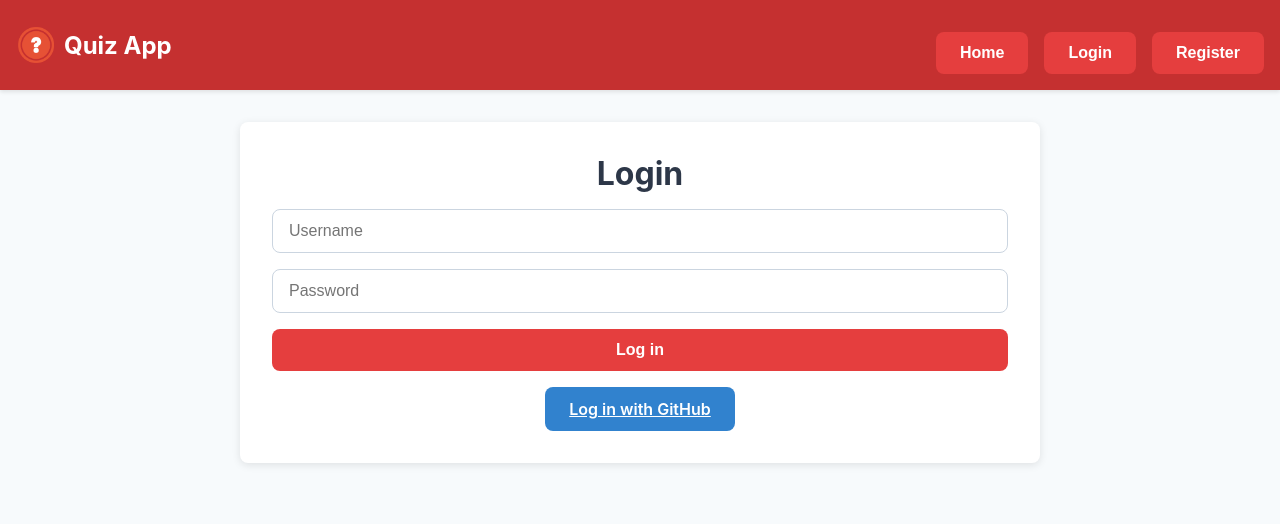
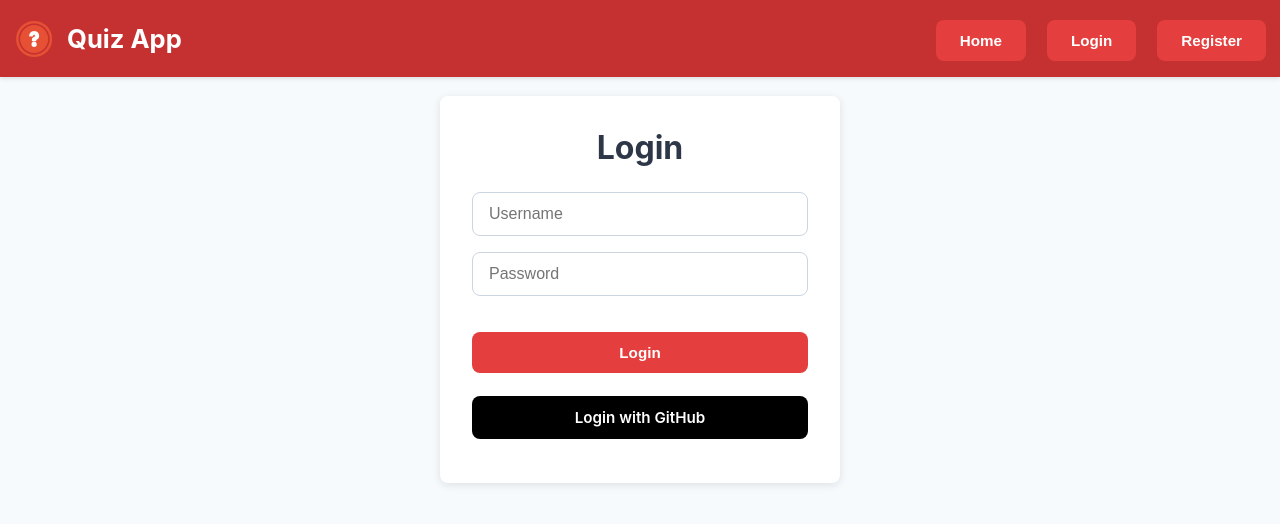
Before and after one commit to Furkyleon/geoquiz, a React (Create React App) app in the folder frontend/: page /login in a window 1280 px wide. Shown: the top 524 px of the page. Built offline with nearby package versions, Linux system fonts and the light colour scheme.

Commit message:
design updates

```diff
--- a/frontend/public/styles.css
+++ b/frontend/public/styles.css
@@ -1,8 +1,7 @@
 :root {
     --color-primary: #e53e3e;
     --color-primary-dark: #c53030;
-    --color-secondary: #3182ce;
-    --color-secondary-dark: #2b6cb0;
+    --color-primary-light: #e06868;
     --color-light: #f7fafc;
     --color-card-bg: #ffffff;
     --color-text: #2d3748;
@@ -28,6 +27,44 @@ body {
     padding: 1rem;
 }
 
+.container.profile {
+    max-width: 400px;
+    margin: 2rem auto;
+}
+
+.container.quiz-page {
+    display: flex;
+    justify-content: center;
+    align-items: center;
+    min-height: 80vh;
+    flex-direction: column;
+    max-width: 500px;
+}
+
+.container.profile p {
+    margin-bottom: 5px;
+}
+
+.container.quiz-page p {
+    margin-bottom: 20px;
+}
+
+.container.quiz-history p.no-quiz {
+    margin-top: 25px;
+    text-align: center;
+}
+
+.container.register-page,
+.container.login-page {
+    max-width: 400px;
+    margin: 2rem auto;
+}
+
+.container.register-page h2,
+.container.login-page h2 {
+    margin-bottom: 25px;
+}
+
 .card {
     background: var(--color-card-bg);
     border-radius: var(--border-radius);
@@ -39,6 +76,10 @@ body {
     text-align: center;
 }
 
+.text-center p {
+    margin-bottom: 10px;
+}
+
 .heading {
     font-size: 2rem;
     font-weight: 700;
@@ -47,15 +88,24 @@ body {
 
 .header {
     background-color: var(--color-primary-dark);
-    padding: 1rem;
+    padding: 0.25rem;
     box-shadow: 0 2px 4px rgba(0, 0, 0, 0.1);
+    position: fixed;
+    top: 0;
+    left: 0;
+    width: 100%;
+    z-index: 1000;
+}
+
+.App {
+    padding-top: 4rem;
 }
 
 .header_title {
-    font-size: 1.5rem;
+    font-size: 1.6rem;
     font-weight: 700;
     color: #ffffff;
-    margin: 0;
+    margin-left: 5px;
 }
 
 .nav {
@@ -68,14 +118,6 @@ body {
     gap: 1rem;
     padding: 0;
     margin: 0;
-}
-
-.btn--logout {
-    background-color: #9b2c2c;
-}
-
-.btn--logout:hover {
-    background-color: #822727;
 }
 
 .header_content {
@@ -93,6 +135,8 @@ body {
 .header_logo {
     width: 40px;
     height: 40px;
+    margin-left: 10px;
+    font-size: 1.6rem;
 }
 
 .button,
@@ -102,33 +146,81 @@ body {
     border: none;
     border-radius: var(--border-radius);
     cursor: pointer;
-    font-size: 1rem;
+    font-size: 0.95rem;
     font-weight: 600;
-    transition: background-color var(--transition-speed) ease;
+    transition: transform var(--transition-speed) ease;
     color: #fff;
+    margin-bottom: 12px;
 }
 
-.button--primary,
-.btn--primary {
+.button-primary,
+.btn-primary {
     background-color: var(--color-primary);
 }
 
-.button--primary:hover,
-.btn--primary:hover {
-    background-color: var(--color-primary-dark);
+.button-primary.register {
+    margin-top: 15px;
+}
+.button-primary.login {
+    margin-top: 20px;
 }
 
-.button--secondary {
-    background-color: var(--color-secondary);
+.btn-header {
+    background-color: var(--color-primary);
+    margin-right: 10px;
+    margin-left: -5px;
 }
 
-.button--secondary:hover {
-    background-color: var(--color-secondary-dark);
+.button-primary.answer {
+    background-color: var(--color-primary-light);
+}
+
+.button-primary:hover,
+.btn-primary:hover {
+    transform: scale(1.05);
+    transition: transform var(0.5s) ease;
+}
+
+.button-github {
+    background-color: #000;
+    color: #fff;
+    text-decoration: none;
+    transition: background-color var(--transition-speed) ease,
+        transform var(--transition-speed) ease;
+    display: block;
+    width: 100%;
+    max-width: none;
+    text-align: center;
+    margin-top: -5px;
+}
+
+.button-github:hover {
+    background-color: #333;
+    transform: scale(1.03);
+}
+
+.btn-delete {
+    background-color: #000;
+    color: #fff;
+    text-decoration: none;
+    transition: background-color var(--transition-speed) ease,
+        transform var(--transition-speed) ease;
+    display: block;
+    width: 100%;
+    max-width: none;
+    text-align: center;
+    margin-top: -5px;
+}
+
+.btn-delete:hover {
+    background-color: black;
+    transform: scale(1.03);
 }
 
 .error {
     color: var(--color-primary);
-    font-size: 0.875rem;
+    font-size: 1rem;
+    margin-bottom: -15px;
 }
 
 .form {
@@ -136,17 +228,17 @@ body {
     gap: 1rem;
 }
 
-.form__group {
+.form_group {
     display: flex;
     flex-direction: column;
 }
 
-.form__label {
+.form_label {
     margin-bottom: 0.5rem;
     font-weight: 500;
 }
 
-.form__input {
+.form_input {
     padding: 0.75rem 1rem;
     border: 1px solid #cbd5e0;
     border-radius: var(--border-radius);
@@ -160,13 +252,26 @@ body {
     gap: 1rem;
 }
 
-.leaderboard__item {
+.leaderboard_item {
     display: flex;
     justify-content: space-between;
     align-items: center;
     padding: 1rem;
     background: var(--color-light);
     border-radius: var(--border-radius);
+    transition: transform var(--transition-speed) ease;
+}
+
+.leaderboard_item.current {
+    background-color: var(--color-primary-light);
+    color: var(--color-light);
+    font-weight: 700;
+    transition: background-color var(--transition-speed) ease;
+    transition: transform var(--transition-speed) ease;
+}
+
+.leaderboard_item:hover {
+    transform: scale(1.02);
 }
 
 .profile {
@@ -174,6 +279,40 @@ body {
     gap: 0.5rem;
 }
 
-.profile__link {
-    margin-top: 1rem;
+.profile_link {
+    text-decoration: none;
+    padding: 0.6rem 1rem;
+    display: inline-block;
+    margin: 1rem auto 0;
 }
+
+.quiz-page .form {
+    display: flex;
+    flex-direction: column;
+    align-items: center;
+    gap: 1rem;
+}
+
+.quiz-page .form .button {
+    width: 100%;
+    max-width: 400px;
+    margin: 0.5rem auto;
+}
+
+.header_brand {
+    text-decoration: none;
+    color: inherit;
+}
+
+.header_brand:hover {
+    text-decoration: none;
+}
+
+.container.profile .profile_link,
+.container.profile .btn-delete {
+    display: block;
+    width: 100%;
+    max-width: none;
+    margin: 1rem auto 0;
+    text-align: center;
+}
--- a/frontend/src/components/Header.js
+++ b/frontend/src/components/Header.js
@@ -1,5 +1,5 @@
 import { useContext } from "react";
-import { useNavigate } from "react-router-dom";
+import { useNavigate, Link } from "react-router-dom";
 import { UserContext } from "../contexts/userContext";
 
 // Header component with logo and horizontal navigation
@@ -17,20 +17,20 @@ export default function Header({ title }) {
     return (
         <header className="header">
             <div className="header_content">
-                <div className="header_brand">
+                <Link to="/" className="header_brand">
                     <img
                         src="/quiz-icon.png"
                         alt="Quiz App Logo"
                         className="header_logo"
                     />
                     <h1 className="header_title">{title}</h1>
-                </div>
+                </Link>
                 <nav className="nav">
                     <ul className="nav_list">
                         <li>
                             <button
                                 onClick={goTo("/")}
-                                className="btn btn--primary"
+                                className="btn btn-header"
                             >
                                 Home
                             </button>
@@ -40,7 +40,7 @@ export default function Header({ title }) {
                                 <li>
                                     <button
                                         onClick={goTo("/profile")}
-                                        className="btn btn--primary"
+                                        className="btn btn-header"
                                     >
                                         Profile
                                     </button>
@@ -48,7 +48,7 @@ export default function Header({ title }) {
                                 <li>
                                     <button
                                         onClick={handleLogout}
-                                        className="btn btn--logout"
+                                        className="btn btn-header"
                                     >
                                         Logout
                                     </button>
@@ -59,7 +59,7 @@ export default function Header({ title }) {
                                 <li>
                                     <button
                                         onClick={goTo("/login")}
-                                        className="btn btn--primary"
+                                        className="btn btn-header"
                                     >
                                         Login
                                     </button>
@@ -67,7 +67,7 @@ export default function Header({ title }) {
                                 <li>
                                     <button
                                         onClick={goTo("/register")}
-                                        className="btn btn--primary"
+                                        className="btn btn-header"
                                     >
                                         Register
                                     </button>
--- a/frontend/src/components/Login.js
+++ b/frontend/src/components/Login.js
@@ -34,40 +34,40 @@ export default function Login() {
     if (user) return <Navigate replace to="/" />;
 
     return (
-        <div className="container card">
+        <div className="container card login-page">
             <h2 className="heading text-center">Login</h2>
             <form onSubmit={handleLogin} className="form">
-                <div className="form__group">
+                <div className="form_group">
                     <input
                         type="text"
                         placeholder="Username"
                         value={username}
                         onChange={(e) => setUsername(e.target.value)}
-                        className="form__input"
+                        className="form_input"
                         required
                     />
                 </div>
-                <div className="form__group">
+                <div className="form_group">
                     <input
                         type="password"
                         placeholder="Password"
                         value={password}
                         onChange={(e) => setPassword(e.target.value)}
-                        className="form__input"
+                        className="form_input"
                         required
                     />
                 </div>
-                <button type="submit" className="button button--primary">
-                    Log in
+                {error && <div className="error text-center">{error}</div>}
+                <button type="submit" className="button button-primary login">
+                    Login
                 </button>
-                {error && <div className="error text-center">{error}</div>}
             </form>
             <div className="text-center" style={{ marginTop: "1rem" }}>
                 <a
                     href="http://localhost:3001/auth/github"
-                    className="button button--secondary"
+                    className="button button-github"
                 >
-                    Log in with GitHub
+                    Login with GitHub
                 </a>
             </div>
         </div>
--- a/frontend/src/components/Profile.js
+++ b/frontend/src/components/Profile.js
@@ -1,22 +1,66 @@
+// src/components/Profile.jsx
 import { useContext } from "react";
-import { Navigate, Link } from "react-router-dom";
+import { Navigate, Link, useNavigate } from "react-router-dom";
 import { UserContext } from "../contexts/userContext";
 
 export default function Profile() {
-    const { user } = useContext(UserContext);
+    const { user, token, clearUser } = useContext(UserContext);
+    const navigate = useNavigate();
+
     if (!user) return <Navigate replace to="/login" />;
 
+    const handleDelete = async () => {
+        if (!window.confirm("Are you sure you want to delete your account?"))
+            return;
+        try {
+            const res = await fetch(
+                `http://localhost:3001/users/delete/${user.id}`,
+                {
+                    method: "DELETE",
+                    headers: {
+                        Authorization: `Bearer ${token}`,
+                    },
+                }
+            );
+            if (res.status === 204) {
+                clearUser();
+                navigate("/");
+            } else {
+                const err = await res.json();
+                alert(err.message || "Failed to delete account");
+            }
+        } catch (e) {
+            console.error("Delete failed", e);
+            alert("An error occurred. Please try again.");
+        }
+    };
+
     return (
-        <div className="container card profile">
+        <div className="container card profile text-center">
             <h1 className="heading">User Profile</h1>
-            <p>Username: {user.username}</p>
-            <p>Email: {user.email}</p>
-            <Link
-                to="/quiz-history"
-                className="button button--secondary profile__link"
+            <p>
+                <strong>Username:</strong> {user.username}
+            </p>
+            <p>
+                <strong>Email:</strong> {user.email}
+            </p>
+
+            <div>
+                <Link
+                    to="/quiz-history"
+                    className="button button-primary profile_link"
+                >
+                    View Quiz History
+                </Link>
+            </div>
+
+            <button
+                onClick={handleDelete}
+                className="button btn-delete"
+                style={{ marginTop: "1rem" }}
             >
-                View Quiz History
-            </Link>
+                Delete Account
+            </button>
         </div>
     );
 }
--- a/frontend/src/components/QuizHistory.js
+++ b/frontend/src/components/QuizHistory.js
@@ -28,11 +28,11 @@ export default function QuizHistory() {
     if (!user) return null;
 
     return (
-        <div className="container">
+        <div className="container quiz-history">
             <div className="card">
-                <h2 className="heading">Your Quiz History</h2>
+                <h2 className="heading text-center">Your Quiz History</h2>
                 {history.length === 0 ? (
-                    <p>No quiz attempts yet.</p>
+                    <p className="no-quiz">No quiz attempts yet.</p>
                 ) : (
                     history.map((attempt, idx) => (
                         <div
```
Also changed, not shown: frontend/src/components/Home.js (+25 -11 lines), frontend/src/components/QuizPage.js (+3 -6 lines), frontend/src/components/Register.js (+14 -11 lines), 2 other files (tests, documents, lock files or other folders). Lines whose indentation alone changed are shown as unchanged.
